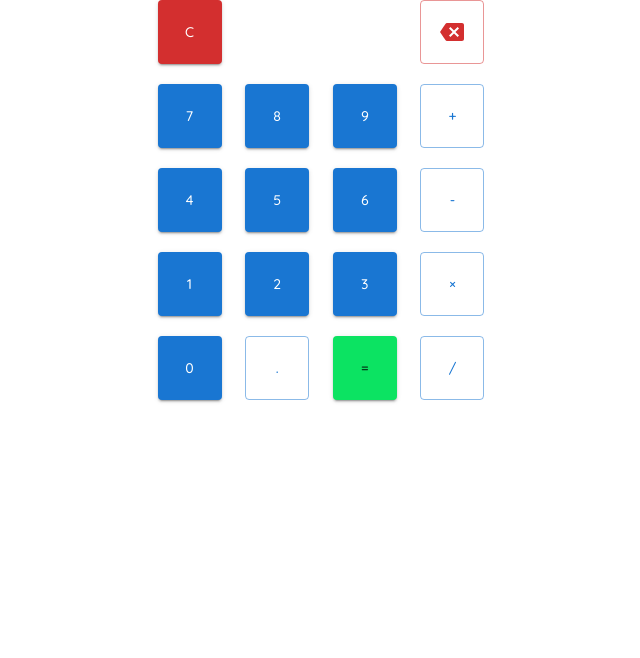
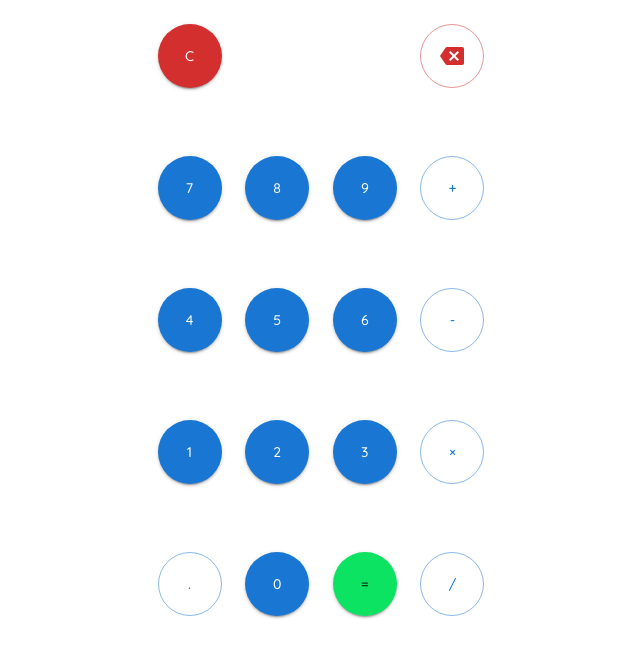
Before and after one commit to kitanga-nday-bptn/calculator-app-kitanga, a React (Create React App) app: page / in a window 1280 px wide. Shown: the top 658 px of the page, without its empty margins (319-959 px from the left). Built offline with nearby package versions, Linux system fonts and the light colour scheme.

Commit message:
Layout adjustments

```diff
--- a/src/components/Calculator/Calculator.tsx
+++ b/src/components/Calculator/Calculator.tsx
@@ -7,7 +7,7 @@ export function Buttons() {
     return (
         <Container sx={{
             maxWidth: '375px !important',
-            height: '50%',
+            height: '70%',
             flexGrow: 1,
         }}>
             <StyledStack>
@@ -43,8 +43,8 @@ export function Buttons() {
             </StyledStack>
             <br />
             <StyledStack>
+                <StyledButton variant="outlined">.</StyledButton>
                 <StyledButton variant="contained">0</StyledButton>
-                <StyledButton variant="outlined">.</StyledButton>
                 <StyledButton color="success" variant="contained">=</StyledButton>
                 <StyledButton variant="outlined">/</StyledButton>
             </StyledStack>
--- a/src/components/StyledButton/StyledButton.tsx
+++ b/src/components/StyledButton/StyledButton.tsx
@@ -1,18 +1,24 @@
 import { Button, PropTypes, SxProps, Theme } from "@mui/material";
 import { ReactNode } from "react";
+import SoundManager from "../../managers/SoundManager";
 
 interface IProps {
     variant?: "text" | "outlined" | "contained" | undefined;
     color?: "inherit" | "primary" | "secondary" | "success" | "error" | "info" | "warning" | undefined;
     sx?: SxProps<Theme>;
     children?: any;
+    onClick?: () => void;
 }
 
 export const StyledButton = (props: IProps) => {
     return <Button variant={props.variant} color={props.color} sx={{
         aspectRatio: '1',
-        width: 52,
+        width: '10%',
+        borderRadius: '50%',
         ...props.sx,
+    }} onClick={() => {
+        props.onClick && props.onClick();
+        SoundManager.playTap();
     }}>
         {props.children}
     </Button>
--- a/src/components/StyledStack/StyledStack.tsx
+++ b/src/components/StyledStack/StyledStack.tsx
@@ -2,7 +2,8 @@ import { Stack } from "@mui/material";
 
 export const StyledStack = ({ children }: any) => (<Stack
     direction='row'
-    spacing={2}
+    spacing={1}
     justifyContent="space-between"
     alignItems="center"
+    height={'20%'}
 >{children}</Stack>);
```
